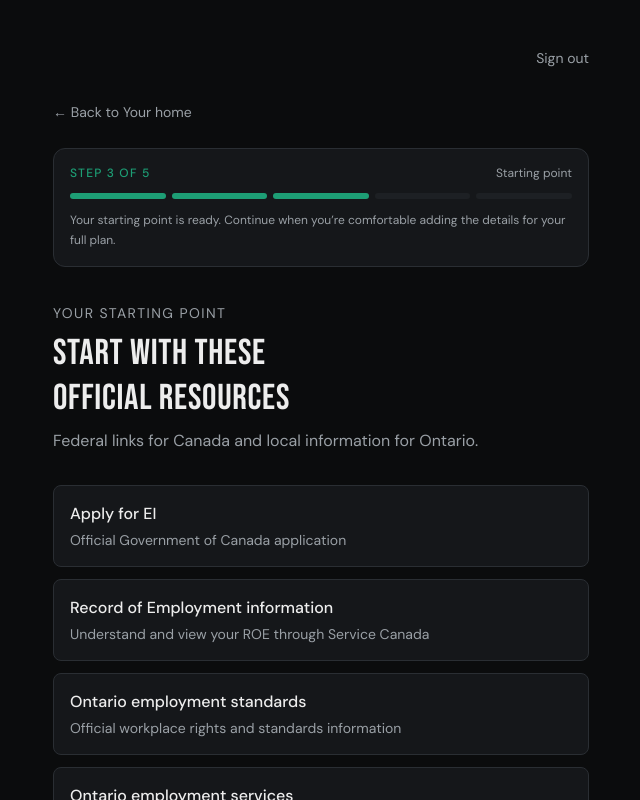
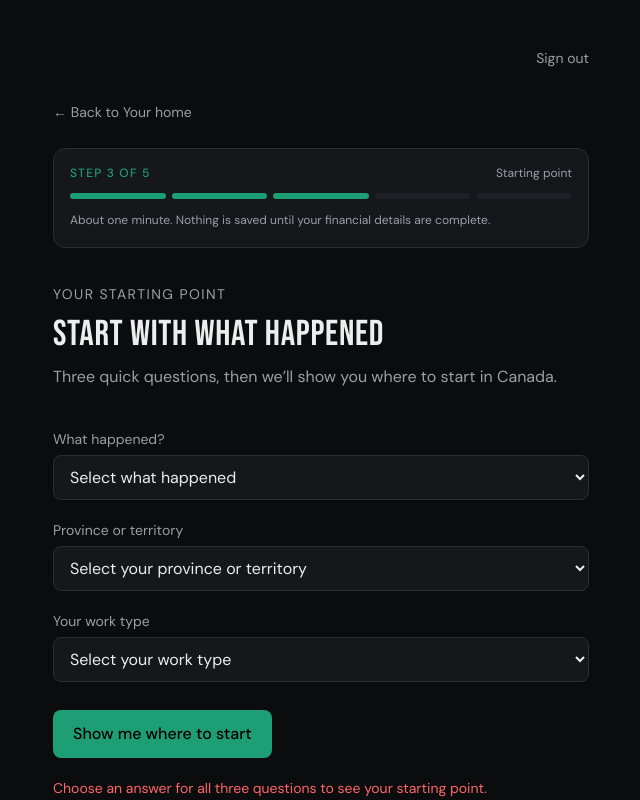
Before and after one commit to jftablada/landed, a Next.js app: page /intake in a window 1280 px wide. Both pictures are taken after a click on the button "Show me where to start". Shown: the top 800 px of the page, without its empty margins (319-959 px from the left). Built offline with nearby package versions, Linux system fonts and the light colour scheme.

Commit message:
Require explicit starting-point answers

```diff
--- a/app/components/HomeMiniIntake.tsx
+++ b/app/components/HomeMiniIntake.tsx
@@ -122,23 +122,35 @@ interface HomeMiniIntakeProps {
 }
 
 export default function HomeMiniIntake({ checkoutUrl }: HomeMiniIntakeProps) {
-  const [situation, setSituation] = useState<SituationType>('laid_off');
-  const [province, setProvince] = useState<ProvinceCode>('ON');
+  const [situation, setSituation] = useState<SituationType | ''>('');
+  const [province, setProvince] = useState<ProvinceCode | ''>('');
   const [employmentType, setEmploymentType] =
-    useState<EmploymentType>('employee');
+    useState<EmploymentType | ''>('');
   const [showResult, setShowResult] = useState(false);
+  const [selectionError, setSelectionError] = useState<string | null>(null);
   const [roughCash, setRoughCash] = useState('');
   const [roughMonthlyCosts, setRoughMonthlyCosts] = useState('');
   const [roughRunwayWeeks, setRoughRunwayWeeks] = useState<number | null>(null);
   const [roughRunwayError, setRoughRunwayError] = useState<string | null>(null);
 
-  const selectedProvince = PROVINCE_RESOURCES[province];
-  const todayActions = getTodayActions(employmentType);
-  const thisWeekLinks = getThisWeekLinks(employmentType);
+  const selectedAnswers = situation && province && employmentType
+    ? { situation, province: PROVINCE_RESOURCES[province], employmentType }
+    : null;
+  const todayActions = selectedAnswers
+    ? getTodayActions(selectedAnswers.employmentType)
+    : [];
+  const thisWeekLinks = selectedAnswers
+    ? getThisWeekLinks(selectedAnswers.employmentType)
+    : [];
   const fieldClass =
     'w-full rounded-lg border border-hair bg-surface-2 px-3 py-3 text-base text-text focus:border-brand focus:outline-none';
 
   function buildStartingPoint() {
+    if (!selectedAnswers) {
+      setSelectionError('Choose an answer for all three questions to see your starting point.');
+      return;
+    }
+    setSelectionError(null);
     trackEvent('free_starting_point_generated');
     setShowResult(true);
     window.requestAnimationFrame(() => {
@@ -207,7 +219,7 @@ export default function HomeMiniIntake({ checkoutUrl }: HomeMiniIntakeProps) {
           </div>
 
           <div className="rounded-2xl border border-hair bg-surface p-6 sm:p-8">
-            {!showResult ? (
+            {!showResult || !selectedAnswers ? (
               <div className="space-y-5">
                 <div>
                   <label htmlFor="preview-situation" className="mb-1.5 block text-sm text-muted">
@@ -216,11 +228,13 @@ export default function HomeMiniIntake({ checkoutUrl }: HomeMiniIntakeProps) {
                   <select
                     id="preview-situation"
                     value={situation}
-                    onChange={(event) =>
-                      setSituation(event.target.value as SituationType)
-                    }
+                    onChange={(event) => {
+                      setSituation(event.target.value as SituationType);
+                      setSelectionError(null);
+                    }}
                     className={fieldClass}
                   >
+                    <option value="" disabled>Select what happened</option>
                     {Object.entries(SITUATION_LABELS).map(([value, label]) => (
                       <option key={value} value={value}>
                         {label}
@@ -236,11 +250,13 @@ export default function HomeMiniIntake({ checkoutUrl }: HomeMiniIntakeProps) {
                   <select
                     id="preview-province"
                     value={province}
-                    onChange={(event) =>
-                      setProvince(event.target.value as ProvinceCode)
-                    }
+                    onChange={(event) => {
+                      setProvince(event.target.value as ProvinceCode);
+                      setSelectionError(null);
+                    }}
                     className={fieldClass}
                   >
+                    <option value="" disabled>Select your province or territory</option>
                     {PROVINCES.map(([code, details]) => (
                       <option key={code} value={code}>
                         {details.name}
@@ -256,11 +272,13 @@ export default function HomeMiniIntake({ checkoutUrl }: HomeMiniIntakeProps) {
                   <select
                     id="preview-work-type"
                     value={employmentType}
-                    onChange={(event) =>
-                      setEmploymentType(event.target.value as EmploymentType)
-                    }
+                    onChange={(event) => {
+                      setEmploymentType(event.target.value as EmploymentType);
+                      setSelectionError(null);
+                    }}
                     className={fieldClass}
                   >
+                    <option value="" disabled>Select your work type</option>
                     <option value="employee">Employee</option>
                     <option value="sole_proprietor">Sole proprietor</option>
                     <option value="incorporated">Incorporated contractor</option>
@@ -274,6 +292,11 @@ export default function HomeMiniIntake({ checkoutUrl }: HomeMiniIntakeProps) {
                 >
                   Show my starting point
                 </button>
+                {selectionError && (
+                  <p role="alert" className="text-sm text-red-400">
+                    {selectionError}
+                  </p>
+                )}
                 <p className="text-xs leading-relaxed text-muted">
                   This preview runs only in your browser. It does not create an
                   account or send your answers to Landed.
@@ -288,10 +311,10 @@ export default function HomeMiniIntake({ checkoutUrl }: HomeMiniIntakeProps) {
                   A clearer place to begin
                 </h3>
                 <p className="mt-2 text-sm text-muted">
-                  Based on “{SITUATION_LABELS[situation]}” in {selectedProvince.name}.
+                  Based on “{SITUATION_LABELS[selectedAnswers.situation]}” in {selectedAnswers.province.name}.
                 </p>
                 <p className="mt-4 text-sm leading-relaxed text-text">
-                  {SITUATION_FRAMING[situation]}
+                  {SITUATION_FRAMING[selectedAnswers.situation]}
                 </p>
 
                 <section className="mt-8 border-t border-hair pt-6">
@@ -352,7 +375,7 @@ export default function HomeMiniIntake({ checkoutUrl }: HomeMiniIntakeProps) {
                     Your province
                   </p>
                   <h4 className="mt-2 font-display text-2xl text-text">
-                    Official {selectedProvince.name} resources
+                    Official {selectedAnswers.province.name} resources
                   </h4>
                   <div className="mt-4 grid gap-3 sm:grid-cols-2">
                     {[
@@ -360,13 +383,13 @@ export default function HomeMiniIntake({ checkoutUrl }: HomeMiniIntakeProps) {
                         label: 'Employment standards',
                         description:
                           'Official information on workplace rights and employer obligations.',
-                        url: selectedProvince.employmentStandardsUrl,
+                        url: selectedAnswers.province.employmentStandardsUrl,
                       },
                       {
                         label: 'Employment services',
                         description:
                           'Government-supported job-search, career, and training services.',
-                        url: selectedProvince.employmentServicesUrl,
+                        url: selectedAnswers.province.employmentServicesUrl,
                       },
                     ].map(({ label, description, url }) => (
                       <a
--- a/app/intake/page.tsx
+++ b/app/intake/page.tsx
@@ -137,9 +137,9 @@ export default function IntakePage() {
   const router = useRouter();
 
   const [step, setStep] = useState<IntakeStep>('start');
-  const [situationType, setSituationType] = useState('laid_off');
-  const [employmentType, setEmploymentType] = useState('employee');
-  const [province, setProvince] = useState<ProvinceCode>('ON');
+  const [situationType, setSituationType] = useState('');
+  const [employmentType, setEmploymentType] = useState('');
+  const [province, setProvince] = useState<ProvinceCode | ''>('');
   const [housingType, setHousingType] = useState('rent');
   const [dependentsCount, setDependentsCount] = useState('0');
   const [confirmedCash, setConfirmedCash] = useState('');
@@ -156,9 +156,13 @@ export default function IntakePage() {
   const [pendingIntakeId, setPendingIntakeId] = useState<string | null>(null);
 
   const taxUnsure = taxStatus === 'unsure';
-  const selectedProvince = PROVINCE_RESOURCES[province];
+  const selectedProvince = province ? PROVINCE_RESOURCES[province] : null;
 
   function showResources() {
+    if (!situationType || !province || !employmentType) {
+      setError('Choose an answer for all three questions to see your starting point.');
+      return;
+    }
     trackEvent('intake_stage_one_completed');
     setError(null);
     setStep('resources');
@@ -320,8 +324,12 @@ export default function IntakePage() {
               <select
                 className={fieldCls}
                 value={situationType}
-                onChange={(e) => setSituationType(e.target.value)}
+                onChange={(e) => {
+                  setSituationType(e.target.value);
+                  setError(null);
+                }}
               >
+                <option value="" disabled>Select what happened</option>
                 <option value="laid_off">I was laid off</option>
                 <option value="non_renewal">My contract wasn’t renewed</option>
                 <option value="contract_ending">My contract is ending soon</option>
@@ -334,8 +342,12 @@ export default function IntakePage() {
               <select
                 className={fieldCls}
                 value={province}
-                onChange={(e) => setProvince(e.target.value as ProvinceCode)}
+                onChange={(e) => {
+                  setProvince(e.target.value as ProvinceCode);
+                  setError(null);
+                }}
               >
+                <option value="" disabled>Select your province or territory</option>
                 {PROVINCES.map(([code, details]) => (
                   <option key={code} value={code}>
                     {details.name}
@@ -349,8 +361,12 @@ export default function IntakePage() {
               <select
                 className={fieldCls}
                 value={employmentType}
-                onChange={(e) => setEmploymentType(e.target.value)}
+                onChange={(e) => {
+                  setEmploymentType(e.target.value);
+                  setError(null);
+                }}
               >
+                <option value="" disabled>Select your work type</option>
                 <option value="employee">Employee</option>
                 <option value="sole_proprietor">Sole proprietor</option>
                 <option value="incorporated">Incorporated contractor</option>
@@ -364,11 +380,12 @@ export default function IntakePage() {
             >
               Show me where to start
             </button>
+            {error && <p role="alert" className="text-sm text-red-400">{error}</p>}
           </div>
         </>
       )}
 
-      {step === 'resources' && (
+      {step === 'resources' && selectedProvince && (
         <>
           <OnboardingProgress
             currentStep={3}
```
